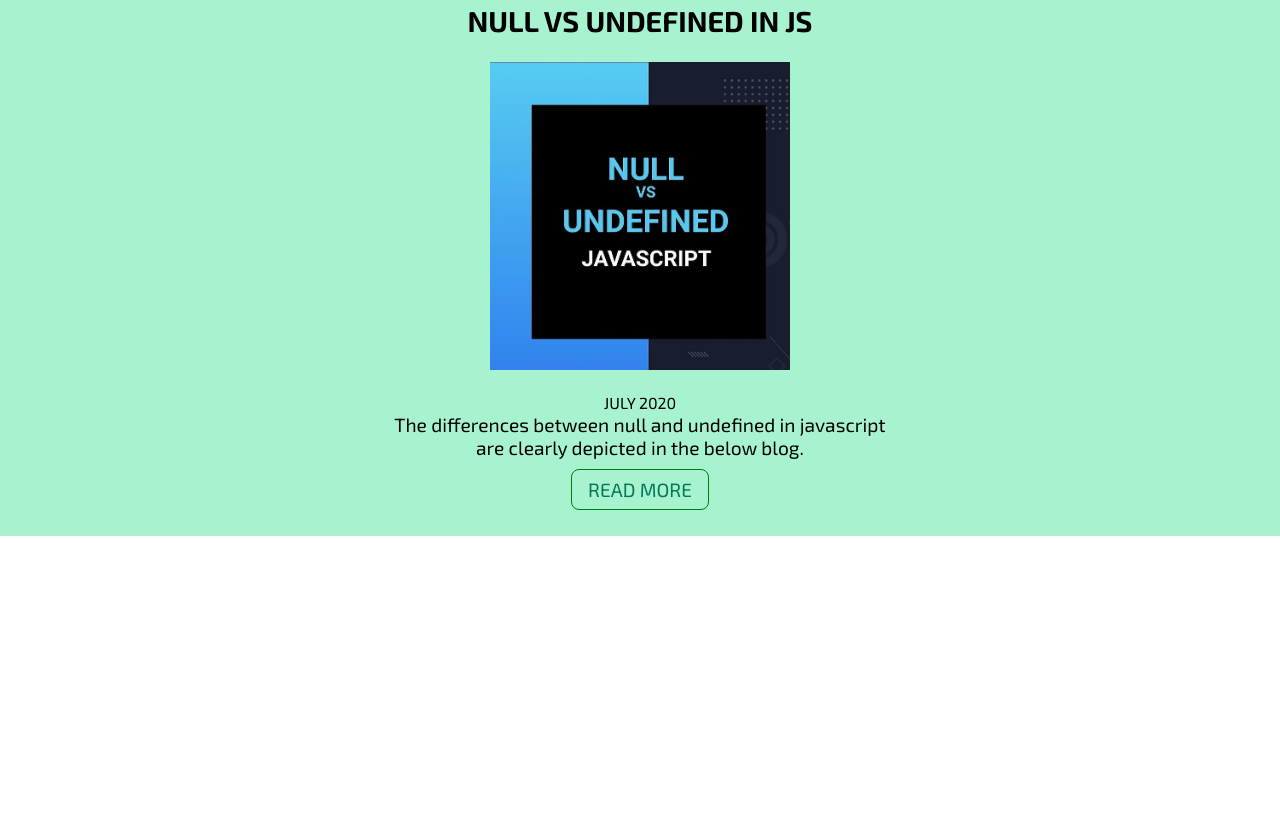
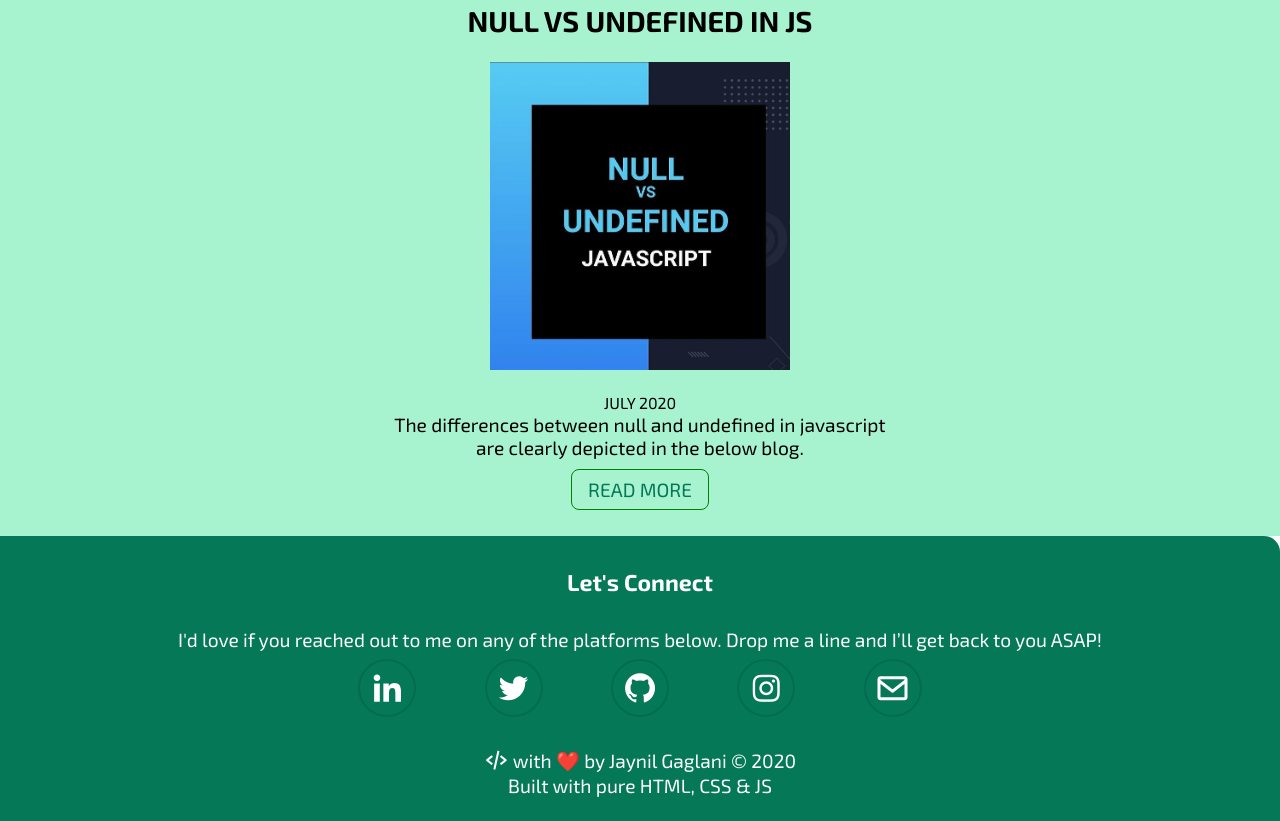
Before and after one commit to Jaynil1611/Portfolio-Website, a plain HTML site: page blogs.html in a window 1280 px wide. Shown: the part 1215-2036 px from the top of the page. Before the commit the page ends 1751 px from the top, so only its background shows below. Drawn offline with nearby package versions, Linux system fonts and the light colour scheme.

Commit message:
fix: content changes and  footer changes

```diff
--- a/blogs.html
+++ b/blogs.html
@@ -30,8 +30,8 @@
 
 
     <header class="hero">
-        <h1 class="hero-heading"> Welcome to my <span class="hero-heading-inverted"> Projects </span> page! </h1>
-        <img class="hero-img" width="300px" height="300px" src="/images/project_hero.svg" />
+        <h1 class="hero-heading"> Welcome to my <span class="hero-heading-inverted"> Blogs </span> page! </h1>
+        <img class="hero-img" width="300px" height="300px" src="/images/blog_hero.svg" />
         <p> Apart from coding and academics, I write blogs in my leisure time.<br />
             Here are some of them. Do check them out in the read more section.
         </p>
@@ -71,6 +71,37 @@
             </section>
         </li>
     </ol>
+
+    <footer class="footer">
+        <div class="footer-header "> Let's Connect </div>
+        <p> I'd love if you reached out to me on any of the platforms below. Drop me a line and I’ll get back to you
+            ASAP! </p>
+        <ul class="list-non-bullet">
+            <li class="list-item-inline"><a href="https://www.linkedin.com/in/jaynilgaglani/" class="link"><i
+                        class='bx bxl-linkedin bx-md bx-border-circle '></i></a></li>
+            <li class="list-item-inline"><a href="https://twitter.com/JAYNIL1611" class="link"><i
+                        class='bx bxl-twitter bx-md bx-border-circle '></i></a></li>
+            <li class="list-item-inline"><a href="https://github.com/Jaynil1611" class="link"><i
+                        class='bx bxl-github bx-md bx-border-circle '></i></a></li>
+            <li class="list-item-inline"><a href="https://www.instagram.com/jaynil_gaglani/" class="link"><i
+                        class='bx bxl-instagram bx-md bx-border-circle '></i></a></li>
+            <li class="list-item-inline"><a href="mailto:g.jaynil2401@gmail.com" class="link"><i
+                        class='bx bx-envelope bx-md bx-border-circle '></i></a></li>
+            <!-- <li class="list-item-inline"><a href="" class="link"><i
+                        class='bx bx-mail-send bx-md bx-border-circle '></i></a></li>
+            <li class="list-item-inline"><a href="" class="link"><i
+                        class='bx bxl-quora bx-md bx-border-circle '></i></a></li>
+            <li class="list-item-inline"><a href="" class="link"><i
+                        class='bx bxl-facebook bx-md bx-border-circle '></i></a></li>
+            <li class="list-item-inline"><a href="" class="link"><i
+                        class='bx bxl-medium bx-md bx-border-circle '></i></a></li> -->
+        </ul>
+        <!-- <p> or write to me at <br/><a class="mail-link" href="g.jaynil2401@gmail.com">g.jaynil2401@gmail.com</a>
+        </p> -->
+        <p> <i class='bx bx-code-alt bx-sm' aria-hidden="true"> </i> with ❤️ by Jaynil Gaglani © 2020 <br />
+            Built with pure  HTML, CSS & JS
+        </p>
+    </footer>
 </body>
 
 </html>
```
Also changed, not shown: index.html (+2 -2 lines), projects.html (+5 -5 lines).
